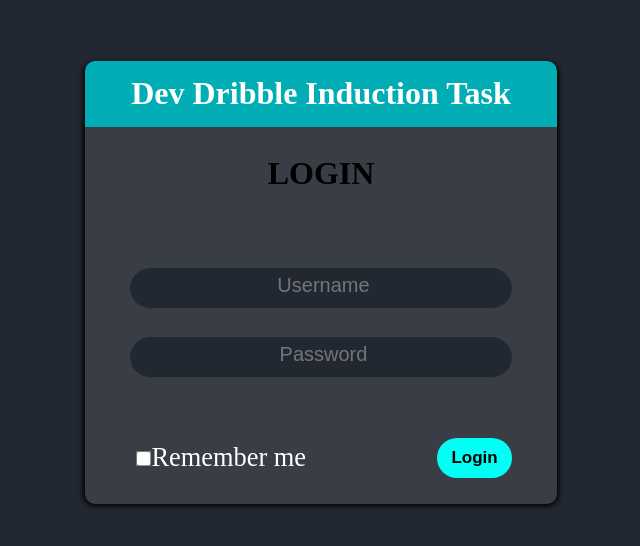
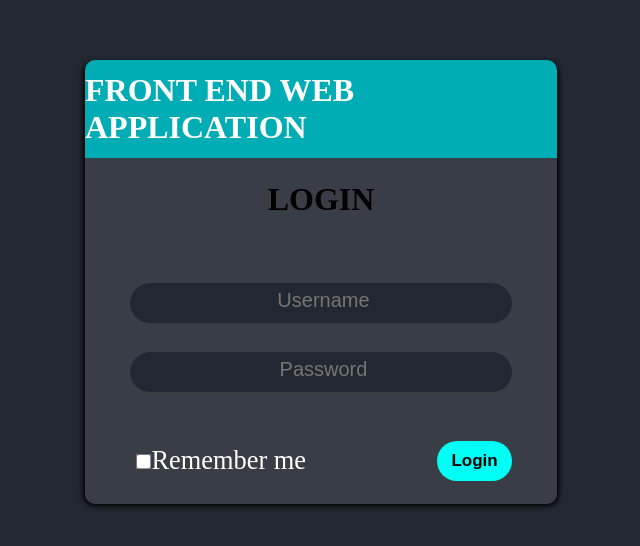
Before and after one commit to sohan1901/sohan1901.github.io-Login, a plain HTML site: page index.html in a window 1280 px wide. Shown: the part 116-662 px from the top of the page, without its empty margins (319-959 px from the left). Drawn offline with Linux system fonts and the light colour scheme.

Commit message:
Update index.html

```diff
--- a/index.html
+++ b/index.html
@@ -11,7 +11,7 @@
 
 <body>
     <div id="main">
-        <h1 id="heading">Dev Dribble Induction Task</h1>
+        <h1 id="heading">FRONT END WEB APPLICATION</h1>
         <h1 id="login">LOGIN</h1>
         <div id="error_message_holder">
             <p id="error_message">Invalid Login Credentials</p>
```
